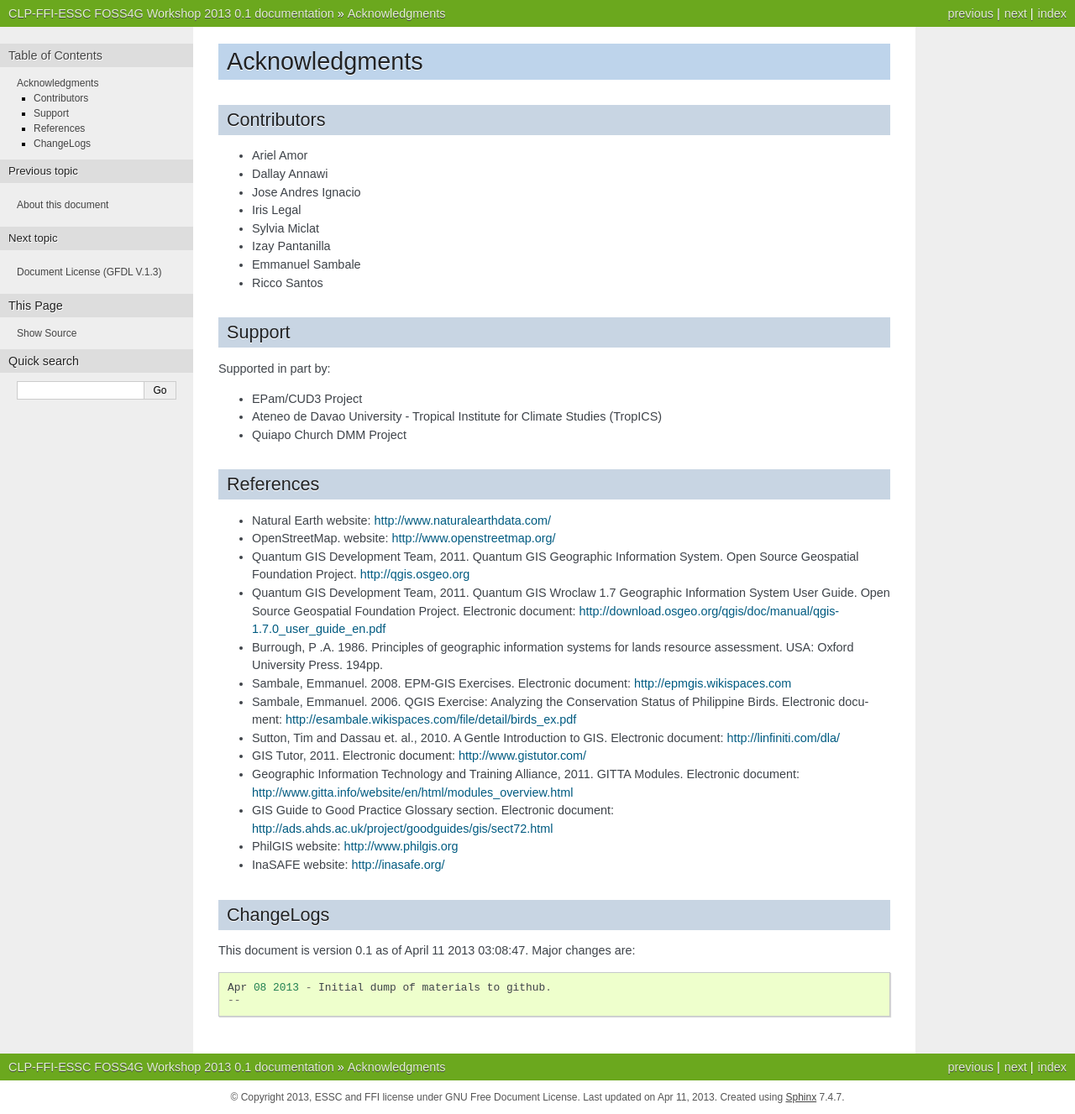
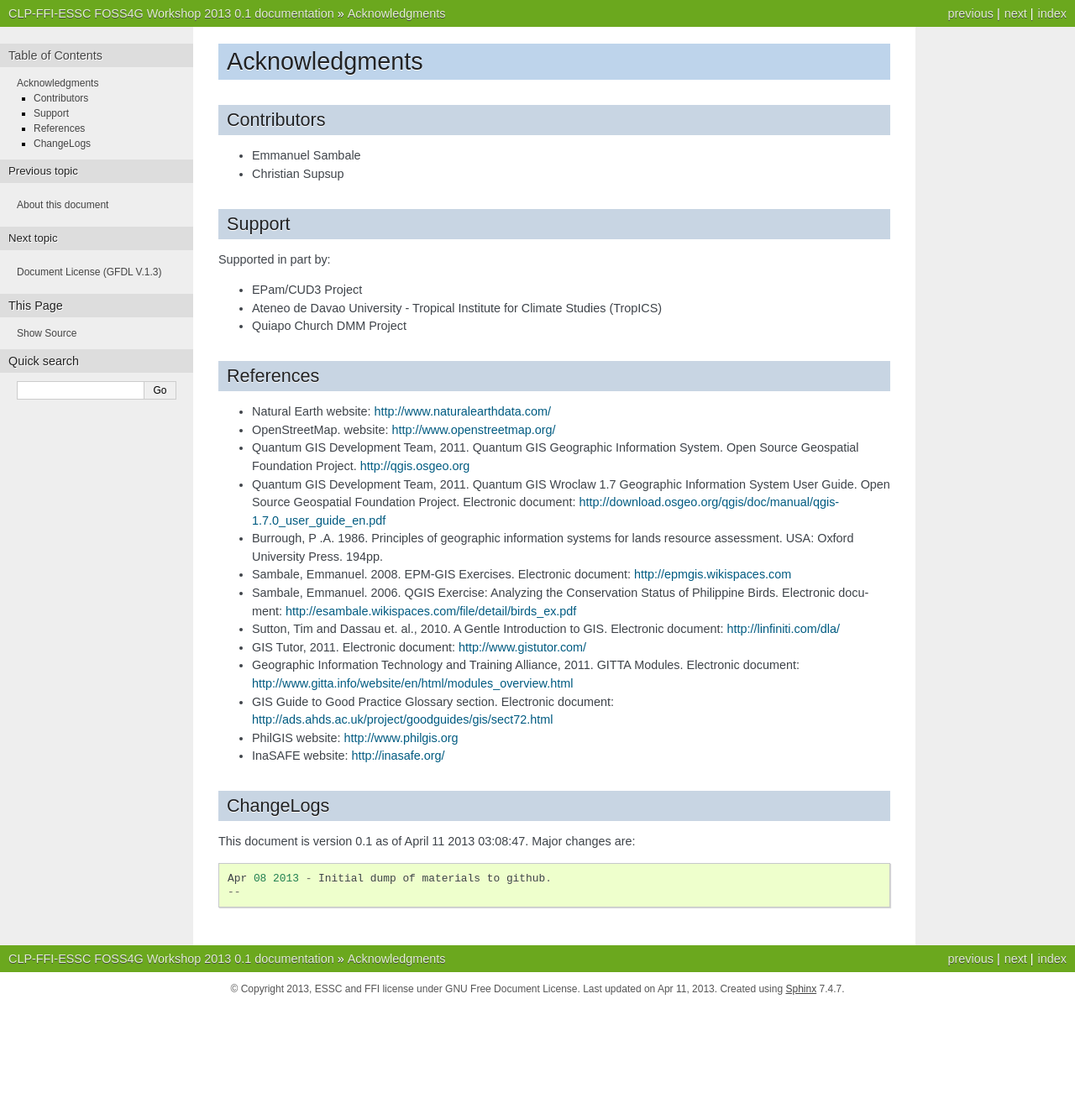
Before and after one commit to essc/clp_foss4g_workshop, a Sphinx documentation site: the page built from source/references.rst, in a window 1280 px wide. Shown: the whole page at 84% size. Built offline with Sphinx 7.4.7, drawn with Linux system fonts in a browser that asks for light colours; formulas are drawn with MathJax 3; after the commit the page ends 1198 px from its top, so only the background shows below that.

Commit message:
Update references.rst
Add my name

```diff
--- a/source/references.rst
+++ b/source/references.rst
@@ -5,14 +5,9 @@ Acknowledgments
 Contributors
 --------------
 
-* Ariel Amor
-* Dallay Annawi
-* Jose Andres Ignacio
-* Iris Legal
-* Sylvia Miclat
-* Izay Pantanilla
+
 * Emmanuel Sambale
-* Ricco Santos
+* Christian Supsup
 
 Support
 ------------------
```
